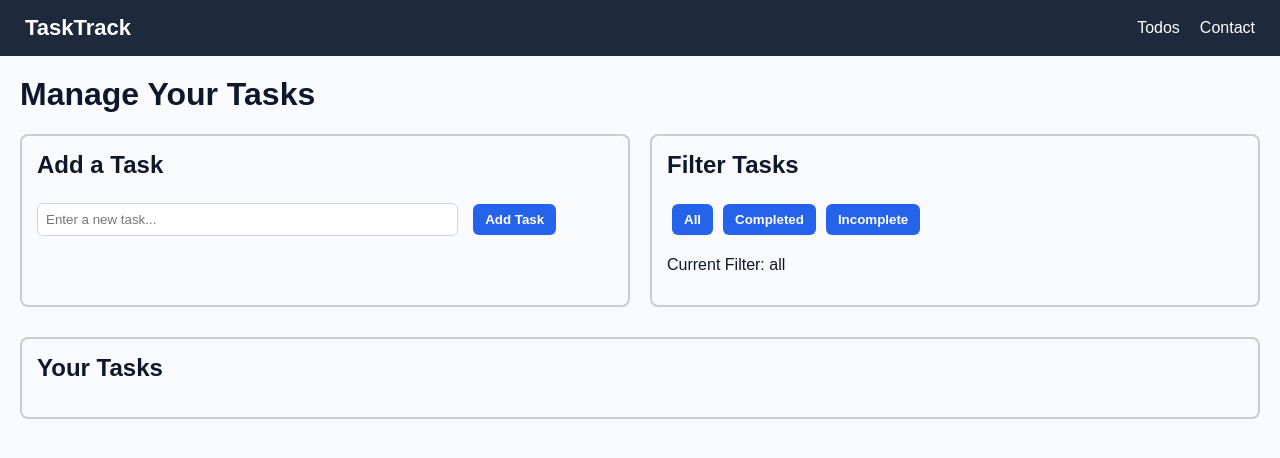
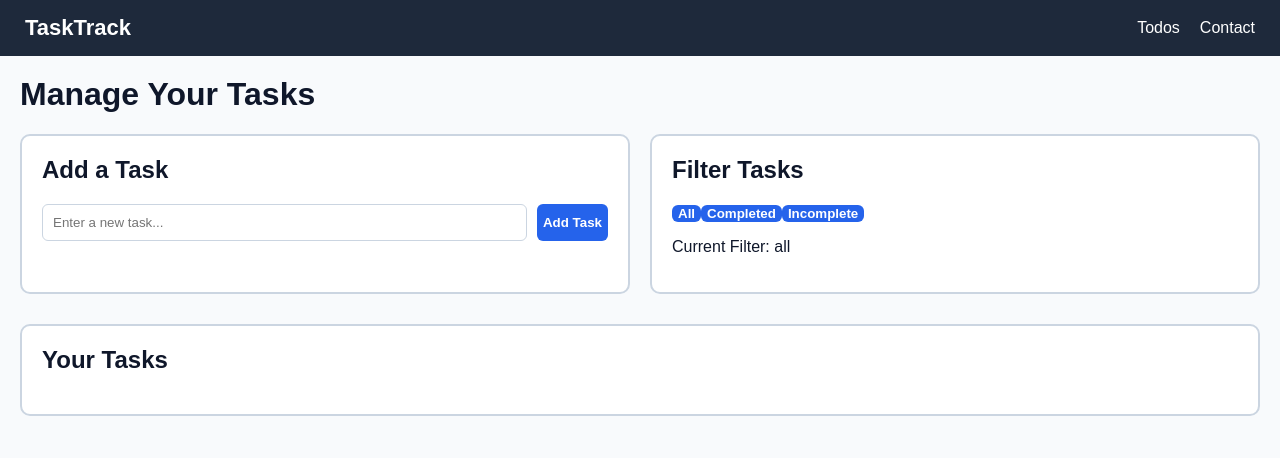
Before and after one commit to Sparkplug146/ProjectThree-TaskTrack, a React (Create React App) app in the folder projectthree-tasktrack/: page /todos in a window 1280 px wide. Shown: the top 458 px of the page. Built offline with nearby package versions, Linux system fonts and the light colour scheme.

Commit message:
Updated the todos page css file

```diff
--- a/projectthree-tasktrack/src/pages/TodosPage.css
+++ b/projectthree-tasktrack/src/pages/TodosPage.css
@@ -11,38 +11,51 @@
 .left-panel,
 .right-panel {
   flex: 1;
-  padding: 15px;
-  border: 2px solid #ccc;
-  border-radius: 8px;
+  padding: 20px;
+  border: 2px solid #cbd5e1;
+  border-radius: 10px;
+  background-color: white;
 }
 
 .list-section {
-  padding: 15px;
-  border: 2px solid #ccc;
-  border-radius: 8px;
+  padding: 20px;
+  border: 2px solid #cbd5e1;
+  border-radius: 10px;
+  background-color: white;
 }
 
-input {
-  padding: 8px;
-  width: 70%;
-  margin-right: 10px;
+.left-panel form {
+  display: flex;
+  gap: 10px;
 }
 
-button {
-  padding: 8px 12px;
-  margin: 5px;
-  cursor: pointer;
+.left-panel input {
+  flex: 1;
+  padding: 10px;
 }
 
-ul {
-  list-style-type: none;
-  padding: 0;
-}
-
-li {
+.todo-item {
   display: flex;
   justify-content: space-between;
   align-items: center;
-  border-bottom: 1px solid #ddd;
-  padding: 10px;
+  border-bottom: 1px solid #e2e8f0;
+  padding: 12px 0;
 }
+
+.todo-text.completed {
+  text-decoration: line-through;
+  color: gray;
+}
+
+.todo-buttons {
+  display: flex;
+  gap: 10px;
+}
+
+.delete-btn {
+  background-color: #dc2626;
+}
+
+.delete-btn:hover {
+  background-color: #b91c1c;
+}
```
